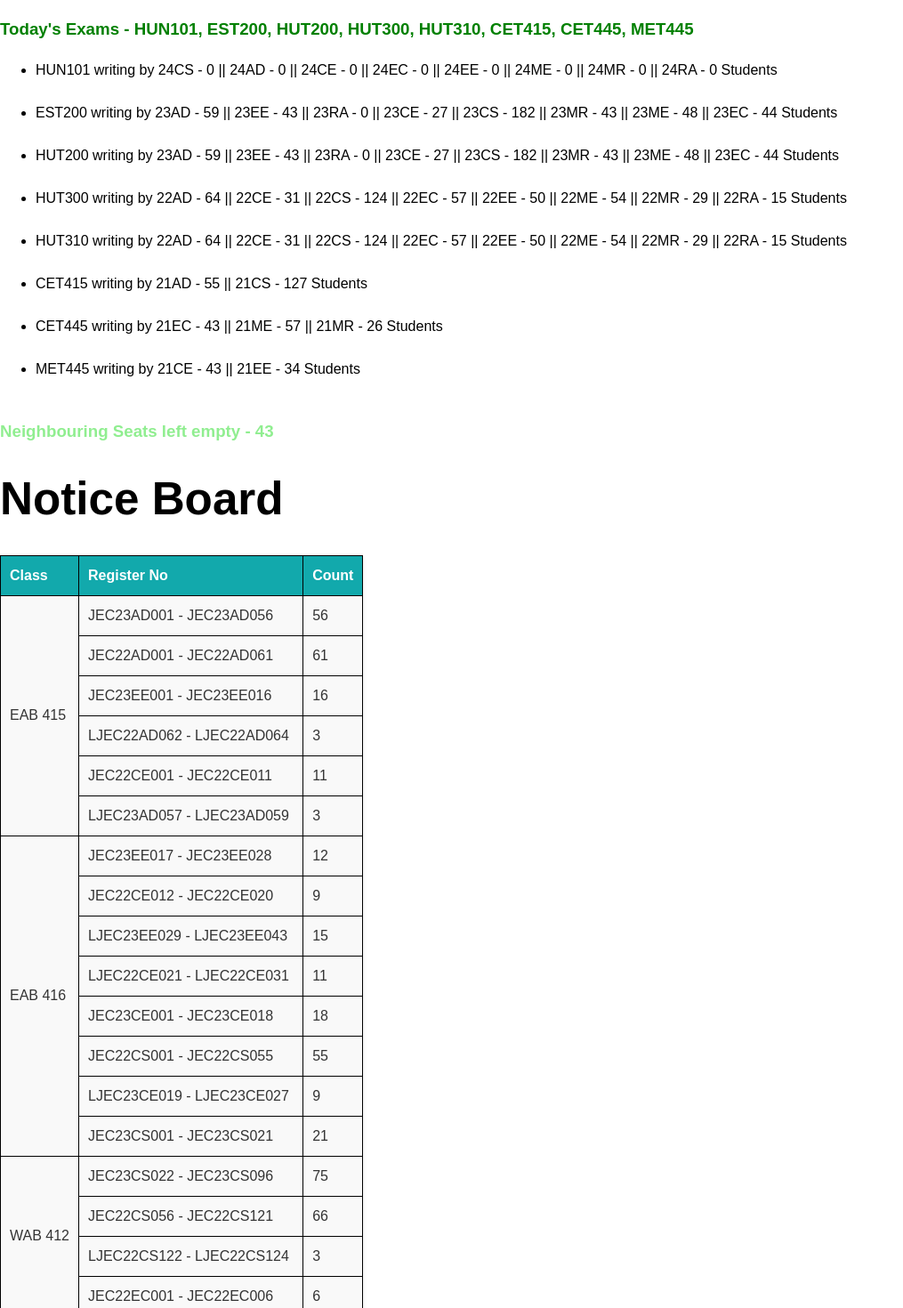
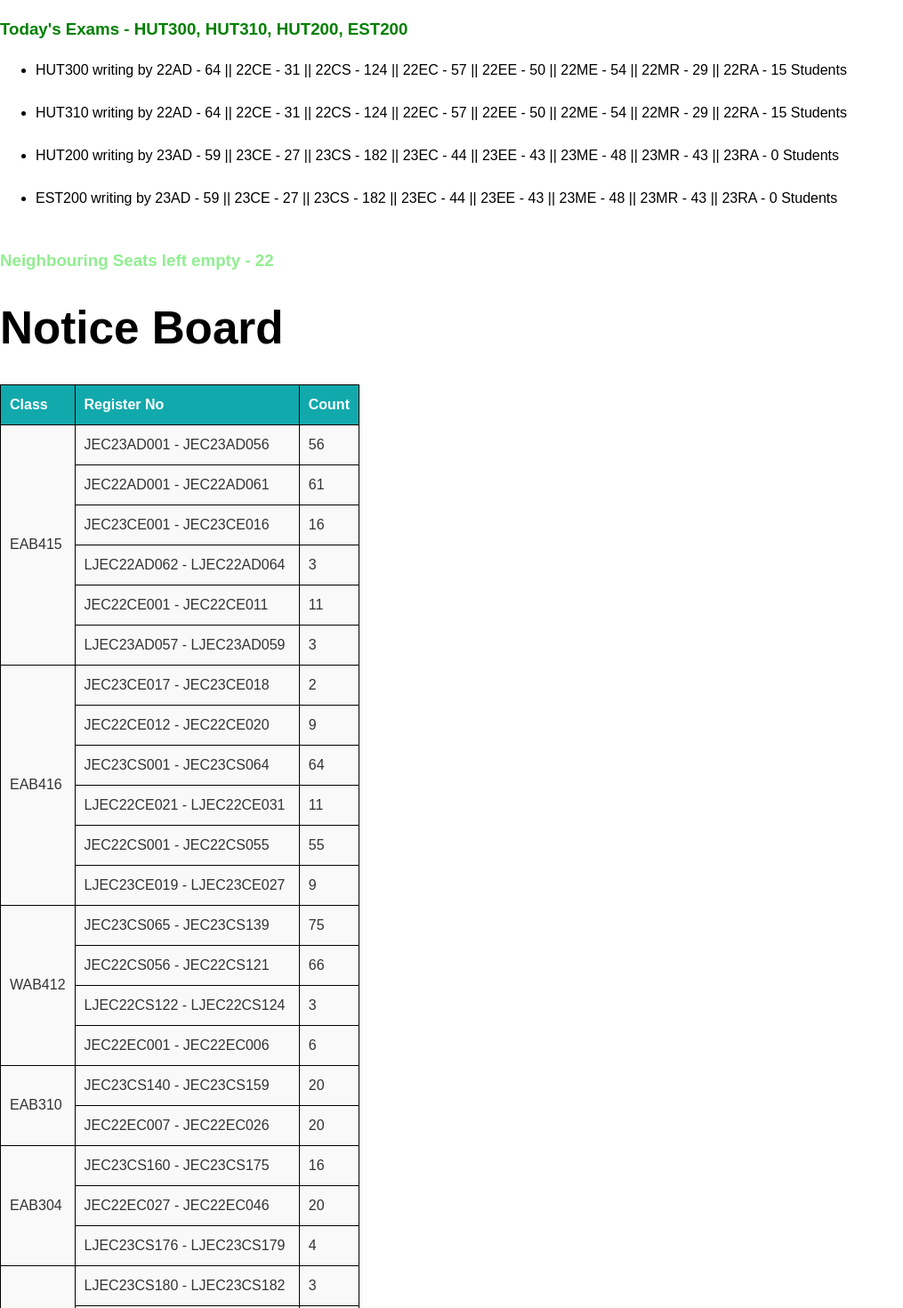
Before and after one commit to ada-rsh-s/exam-temp, a React (Vite) app: page / in a window 1280 px wide. Shown: the top 1470 px of the page at 89% size, without its empty margins (0-1015 px from the left). Built offline with nearby package versions, Linux system fonts and the light colour scheme.

Commit message:
data updated

```diff
--- a/src/App.jsx
+++ b/src/App.jsx
@@ -3,10 +3,10 @@ import _ from "lodash";
 import "./App.css";
 
 const classCapacity = {
-  "EAB 415": [15, 10],
-  "EAB 416": [15, 10],
-  "WAB 412": [15, 10],
-  "EAB 310": [10, 4],
+  EAB415: [15, 10],
+  EAB416: [15, 10],
+  WAB412: [15, 10],
+  EAB310: [10, 4],
   EAB304: [10, 4],
   EAB303: [10, 4],
   EAB306: [10, 4],
@@ -31,15 +31,15 @@ const classCapacity = {
   WAB405: [10, 4],
   WAB305: [10, 4],
   WAB304: [10, 4],
-  "ADM 303": [10, 4],
-  "ADM 304": [10, 4],
-  "ADM 305": [10, 4],
-  "ADM 306": [10, 4],
-  "ADM 307": [10, 4],
-  "ADM 308": [10, 4],
-  "ADM 309": [10, 4],
-  "ADM 310": [10, 4],
-  "ADM 311": [10, 4],
+  ADM303: [10, 4],
+  ADM304: [10, 4],
+  ADM305: [10, 4],
+  ADM306: [10, 4],
+  ADM307: [10, 4],
+  ADM308: [10, 4],
+  ADM309: [10, 4],
+  ADM310: [10, 4],
+  ADM311: [10, 4],
 };
 
 let deptStrength = {
@@ -123,14 +123,13 @@ let exams = {
   "24MR": ["HUN101"],
   "24RA": ["HUN101"],
   "23AD": ["EST200", "HUT200", "MCN201"],
-  "23EE": ["EST200", "HUT200", "MCN201"],
-  "23RA": ["EST200", "HUT200", "MCN201"],
   "23CE": ["EST200", "HUT200", "MCN201"],
   "23CS": ["EST200", "HUT200", "MCN201"],
+  "23EC": ["EST200", "HUT200", "MCN201"],
+  "23EE": ["EST200", "HUT200", "MCN201"],
+  "23ME": ["EST200", "HUT200", "MCN201"],
   "23MR": ["EST200", "HUT200", "MCN201"],
-  "23ME": ["EST200", "HUT200", "MCN201"],
-  "23EC": ["EST200", "HUT200", "MCN201"],
-  "23CSE(Y)": [],
+  "23RA": ["EST200", "HUT200", "MCN201"],
   "22AD": ["CST309", "MCN301"],
   "22CE": ["CET309", "MCN301"],
   "22CS": ["CST309", "MCN301"],
@@ -139,28 +138,12 @@ let exams = {
   "22ME": ["HUT300", "HUT310", "MCN301"],
   "22MR": ["HUT300", "HUT310", "MCN301"],
   "22RA": ["HUT300", "HUT310", "MCN301"],
-  "21AD": ["CET415"],
-  "21CS": ["CET415"],
-  "21EC": ["CET445"],
-  "21ME": ["CET445"],
-  "21MR": ["CET445"],
-  "21CE": ["MET445"],
-  "21EE": ["MET445"],
 };
 
 let sup = {};
 
 const slots = {
-  E: [
-    "HUN101",
-    "EST200",
-    "HUT200",
-    "HUT300",
-    "HUT310",
-    "CET415",
-    "CET445",
-    "MET445",
-  ],
+  E: ["HUT300", "HUT310", "HUT200", "EST200"],
 };
 
 //selecting the slot for locating the subjects to be written on that day
```
